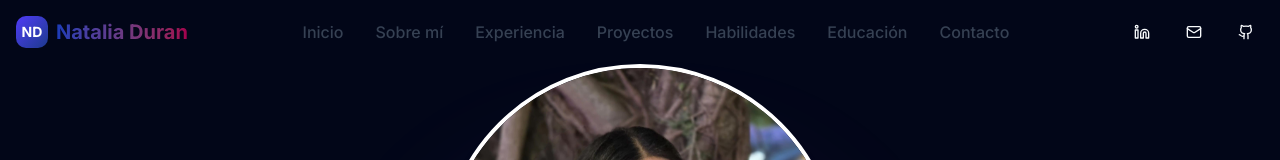
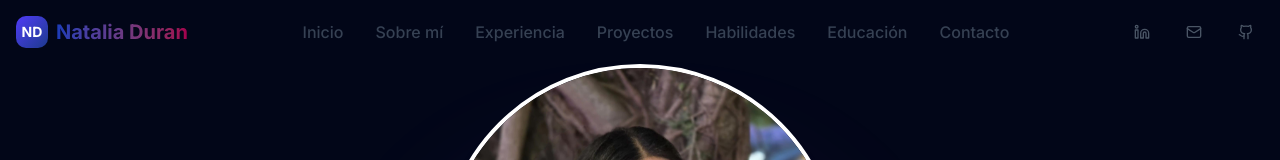
Before and after one commit to NataliaDuran2001/portafolio, a Next.js app: page / in a window 1280 px wide. Shown: the top 160 px of the page. Built offline with nearby package versions, Linux system fonts and the light colour scheme.

Commit message:
fix: navbar iconos recoloreados y menu movil arreglado

```diff
--- a/components/layout/Navbar.tsx
+++ b/components/layout/Navbar.tsx
@@ -2,7 +2,7 @@
 
 import { useState, useEffect } from "react";
 import { Button } from "@/components/ui/button";
-import { Sheet, SheetContent, SheetTrigger } from "@/components/ui/sheet";
+import { Sheet, SheetContent, SheetDescription, SheetHeader, SheetTitle, SheetTrigger } from "@/components/ui/sheet";
 import { Menu, Github, Linkedin, Mail } from "lucide-react";
 
 const navItems = [
@@ -72,17 +72,17 @@ export default function Navbar() {
 								target="_blank"
 								rel="noopener noreferrer"
 							>
-								<Linkedin className="w-4 h-4" />
+								<Linkedin className="w-4 h-4 text-gray-600" />
 							</a>
 						</Button>
 						<Button variant="ghost" size="sm" asChild>
 							<a href="mailto:nataliaduran.dev@gmail.com" target="_blank" rel="noopener noreferrer">
-								<Mail className="w-4 h-4" />
+								<Mail className="w-4 h-4 text-gray-600" />
 							</a>
 						</Button>
 						<Button variant="ghost" size="sm" asChild>
-							<a href="https://github.com" target="_blank" rel="noopener noreferrer">
-								<Github className="w-4 h-4" />
+							<a href="https://github.com/NataliaDuran2001" target="_blank" rel="noopener noreferrer">
+								<Github className="w-4 h-4 text-gray-600" />
 							</a>
 						</Button>
 					</div>
@@ -91,11 +91,15 @@ export default function Navbar() {
 					<Sheet>
 						<SheetTrigger asChild className="lg:hidden">
 							<Button variant="ghost" size="sm">
-								<Menu className="w-5 h-5" />
+								<Menu className="w-5 h-5 text-gray-600" />
 							</Button>
 						</SheetTrigger>
-						<SheetContent>
-							<div className="flex flex-col space-y-6 mt-8">
+						<SheetContent className="w-1/2">
+							<SheetHeader>
+								<SheetTitle>Menú</SheetTitle>
+								<SheetDescription></SheetDescription>
+							</SheetHeader>
+							<div className="flex flex-col space-y-6 ml-2">
 								{navItems.map((item) => (
 									<button
 										key={item.name}
@@ -125,7 +129,11 @@ export default function Navbar() {
 										</a>
 									</Button>
 									<Button variant="ghost" size="sm" asChild>
-										<a href="https://github.com" target="_blank" rel="noopener noreferrer">
+										<a
+											href="https://github.com/NataliaDuran2001"
+											target="_blank"
+											rel="noopener noreferrer"
+										>
 											<Github className="w-4 h-4" />
 										</a>
 									</Button>
```
